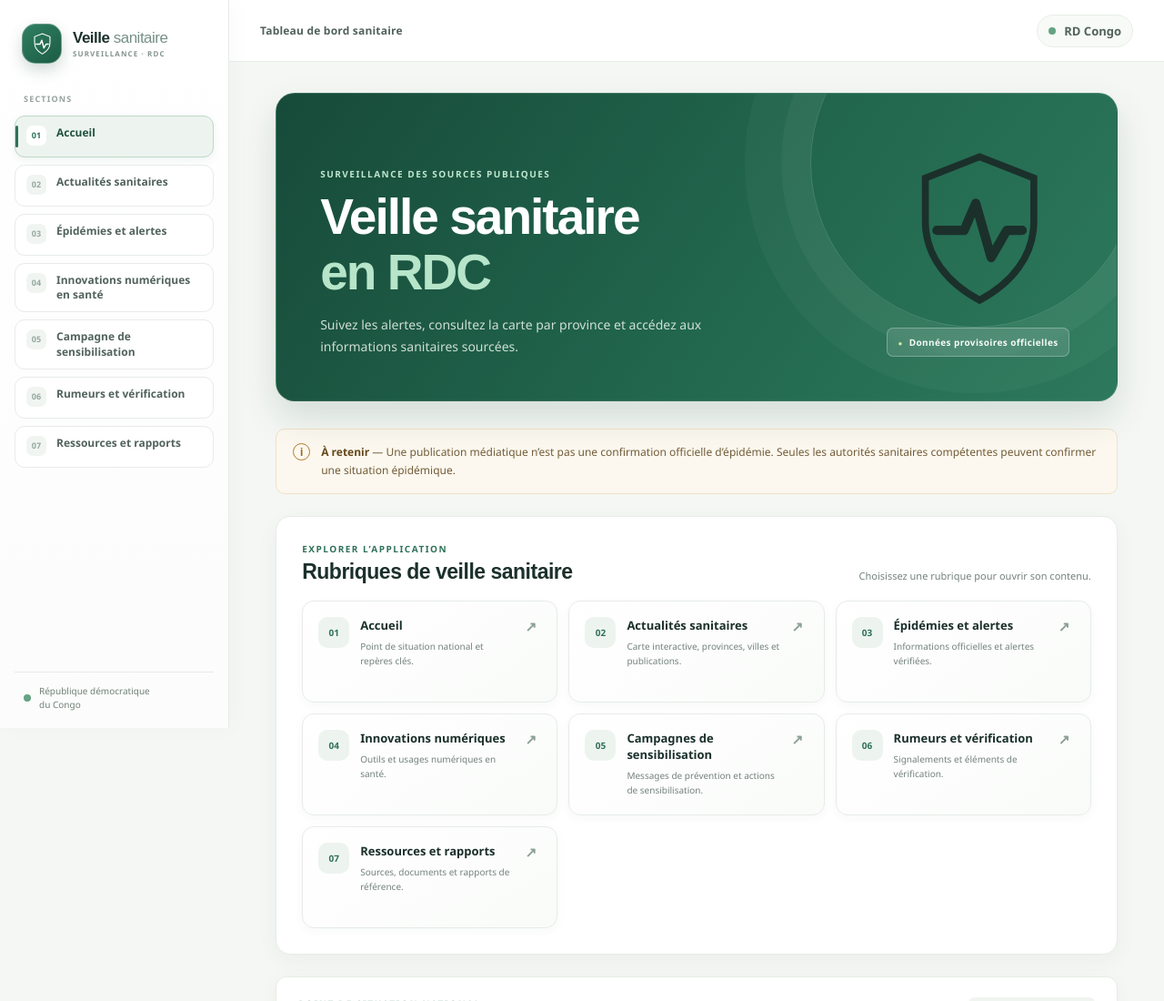
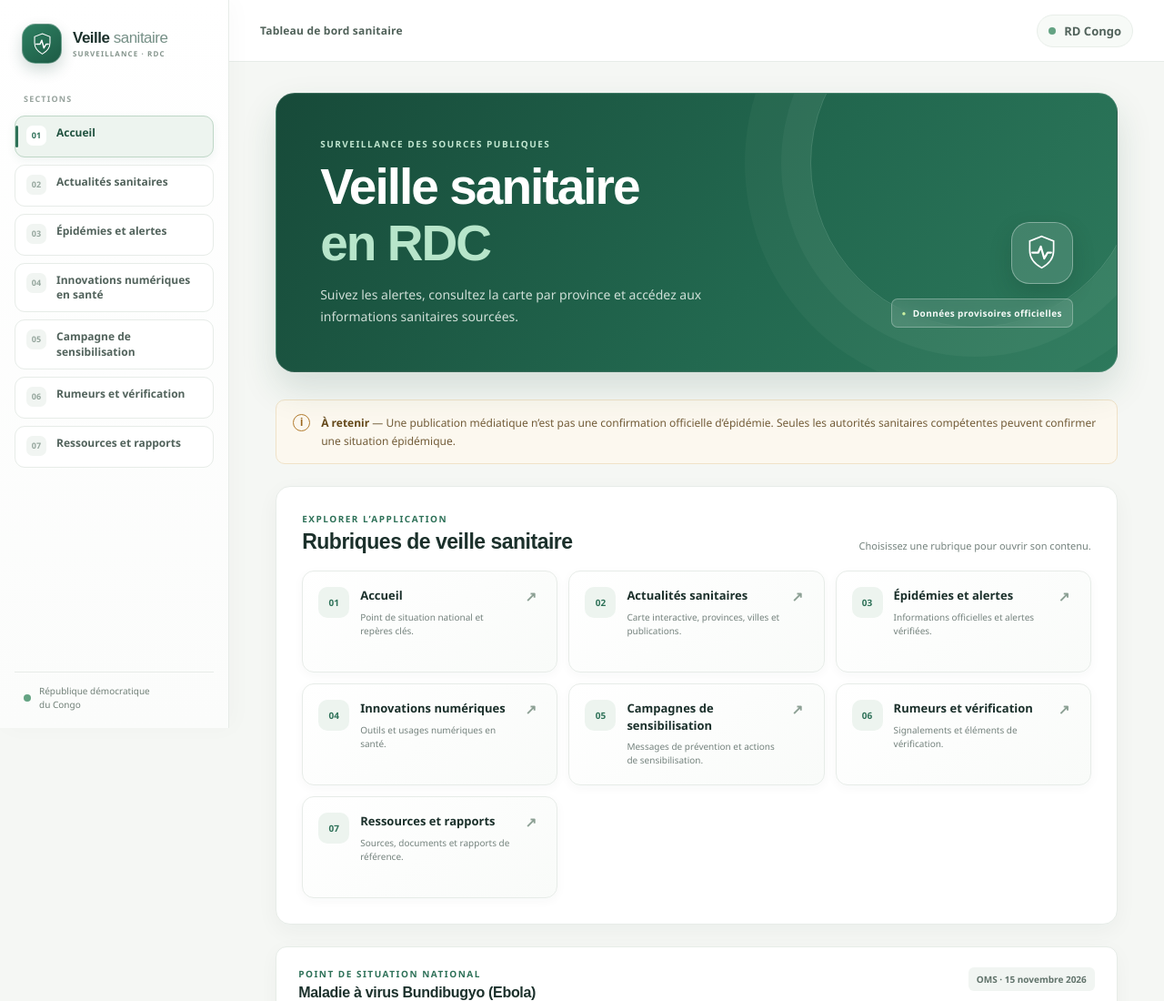
Before and after one commit to josephkalumendo-sys/SITE-WEB-SANITAIRE, a plain HTML site: page index.html in a window 1280 px wide. Shown: the top 1100 px of the page at 91% size. Drawn offline with Linux system fonts and the light colour scheme.

Commit message:
Auto-commit: save workspace changes
Co-authored-by: Copilot <223556219+Copilot@users.noreply.github.com>

```diff
--- a/styles.css
+++ b/styles.css
@@ -360,6 +360,31 @@ main {
   color: #c9efa1;
 }
 
+.app-section#accueil .intro-aside {
+  display: flex;
+  flex: 0 0 auto;
+  flex-direction: column;
+  align-items: flex-end;
+  gap: 16px;
+}
+
+.home-logo-mark {
+  display: grid;
+  place-items: center;
+  width: 68px;
+  height: 68px;
+  border: 1px solid rgba(255, 255, 255, 0.34);
+  border-radius: 20px;
+  background: rgba(255, 255, 255, 0.12);
+  color: #fff;
+  box-shadow: 0 10px 24px rgba(13, 51, 37, 0.2);
+}
+
+.home-logo-mark svg {
+  width: 45px;
+  height: 45px;
+}
+
 .eyebrow {
   margin: 0 0 10px;
   color: var(--green);
```
